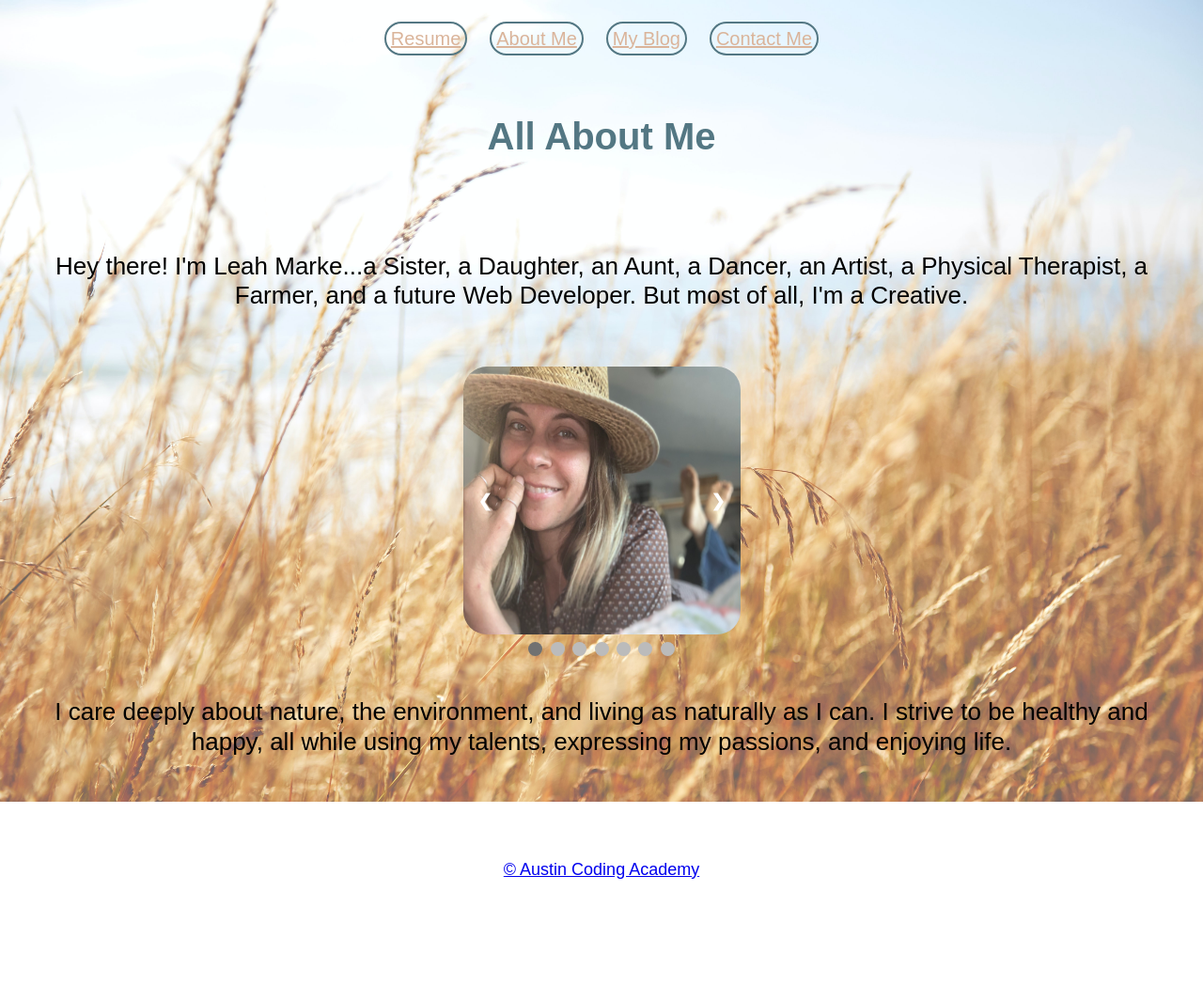
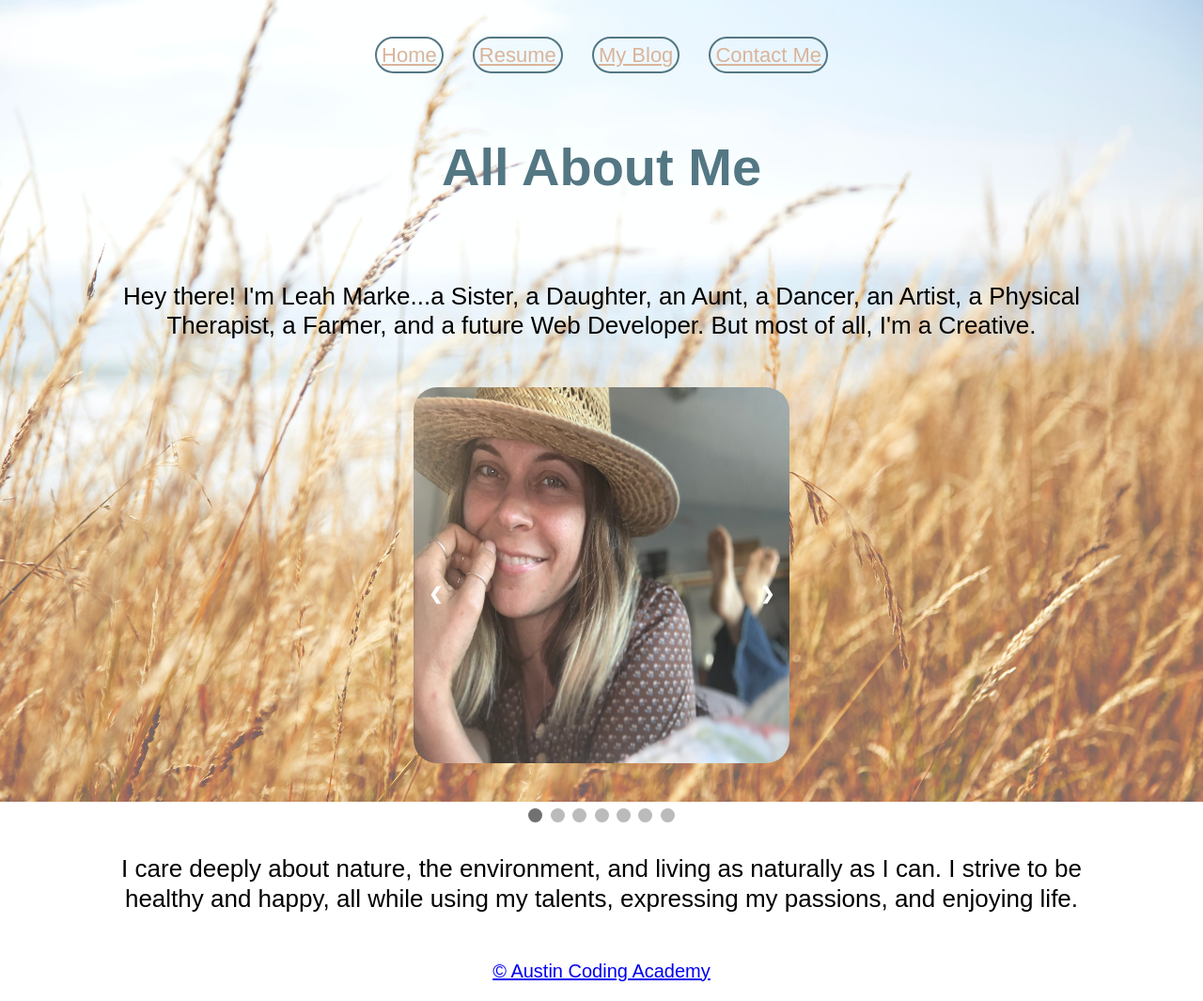
Before and after one commit to LeahMarke/ACA_web101_Leah_Marke, a plain HTML site: page myPortfolio/about.html in a window 1280 px wide. Shown: the whole page at 94% size. Before the commit the page ends 946 px from the top, so only its background shows below. Drawn offline with Linux system fonts and the light colour scheme.

Commit message:
completed extralarge display

```diff
--- a/myPortfolio/about.css
+++ b/myPortfolio/about.css
@@ -10,10 +10,6 @@ body {
   background-image: url(./images/backgroundImage.jpg);
   background-repeat: no-repeat;
   background-size: cover;
-  /* display: flex;
-  flex-direction: column;
-  justify-content: space-around;
-  align-items: center; */
 }
 
 nav > a {
@@ -24,14 +20,7 @@ nav > a {
   text-align: center;
   padding: 5px 5px;
 }
-/* .whole_page {
-  display: flex;
-  flex-direction: column;
-  height: 100%;
-  width: 100%;
-  justify-content: space-around;
-  align-items: center;
-} */
+
 .has-border {
   border-radius: 25px;
   border: 2px solid #537783;
@@ -190,8 +179,9 @@ p {
     border-radius: 25px;
   }
   .small-text {
-    padding: 100px 0 10px 0;
+    padding: 60px 0 10px 0;
     text-align: center;
+    font-size: 20px;
   }
   p {
     font-size: 26px;
@@ -200,17 +190,84 @@ p {
 }
 /* start desktop responsive display */
 @media (min-width: 992px) {
-  h1 {
-    font-size: 40px;
-  }
-  .has-border {
-    font-size: 20px;
-  }
-  .small-text {
-    font-size: 18px;
-    text-align: center;
-  }
   nav > a {
     margin: 0 10px;
   }
+  nav {
+    padding: 30px 0;
+  }
+  h1 {
+    font-size: 45px;
+    padding: 40px 50px 60px 50px;
+  }
+  .has-border {
+    font-size: 22px;
+  }
+  .slideshow-container {
+    max-width: 1000px;
+    height: 430px;
+    width: 400px;
+    position: relative;
+    margin: auto;
+  }
+  img {
+    width: 250px;
+    height: 425px;
+    border-radius: 25px;
+  }
+  #headshot {
+    height: 400px;
+    width: 400px;
+  }
+  .small-text {
+    padding: 60px 0 20px 0;
+    text-align: center;
+    font-size: 20px;
+  }
+  p {
+    font-size: 26px;
+    padding: 30px 100px 10px 100px;
+  }
 }
+/* for extra large display screen */
+@media (min-width: 1200px) {
+  nav > a {
+    margin: 0 10px;
+  }
+  nav {
+    padding: 30px 0;
+    font-size: 40px;
+  }
+  h1 {
+    font-size: 56px;
+    padding: 40px 50px 60px 50px;
+  }
+  .has-border {
+    font-size: 22px;
+  }
+  .slideshow-container {
+    max-width: 1000px;
+    height: 430px;
+    width: 400px;
+    position: relative;
+    margin: auto;
+  }
+  img {
+    width: 250px;
+    height: 425px;
+    border-radius: 25px;
+  }
+  #headshot {
+    height: 400px;
+    width: 400px;
+  }
+  .small-text {
+    padding: 40px 0 20px 0;
+    text-align: center;
+    font-size: 20px;
+  }
+  p {
+    font-size: 26px;
+    padding: 30px 100px 10px 100px;
+  }
+}
--- a/myPortfolio/about.html
+++ b/myPortfolio/about.html
@@ -11,8 +11,8 @@
     <!-- <div class="whole_page"> -->
     <header>
       <nav>
+        <a class="has-border" href="index.html">Home</a>
         <a class="has-border" href="resume.html">Resume</a>
-        <a class="has-border" href="about.html">About Me</a>
         <a class="has-border" href="https://medium.com/@lmarke" target="_blank"
           >My Blog</a
         >
@@ -23,8 +23,7 @@
       <main>
 
         <p>
-          Hey there! I'm Leah Marke...a Sister, a Daughter, an Aunt, a
-          Dancer, an Artist, a Physical Therapist, a Farmer, and a future Web
+          Hey there! I'm Leah Marke...a Sister, a Daughter, an Aunt, a Dancer, an Artist, a Physical Therapist, a Farmer, and a future Web
           Developer. But most of all, I'm a Creative. </p>
 
         </p>
```
